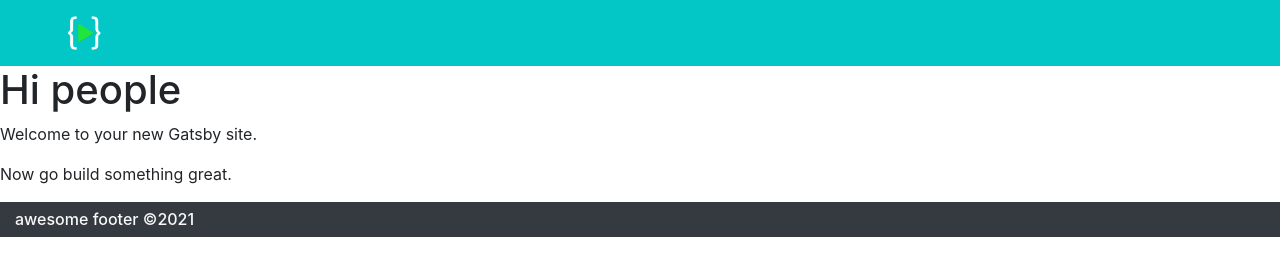
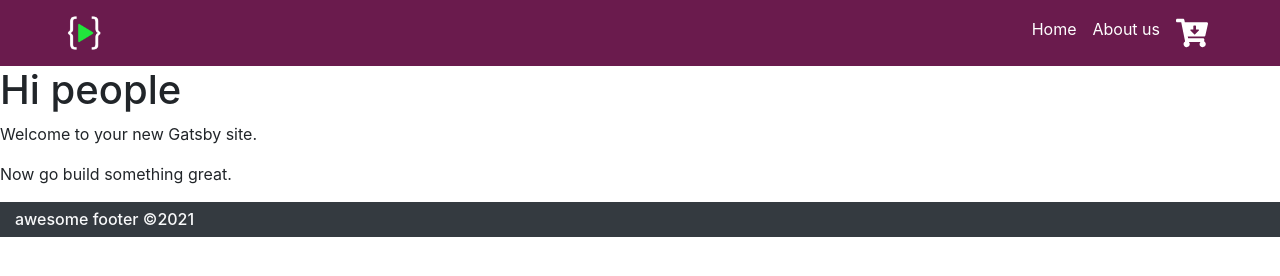
Before and after one commit to pavan-klbg/lcoproject, a Gatsby site: page / in a window 1280 px wide. Built offline with nearby package versions, Linux system fonts and the light colour scheme; Gatsby itself is replaced by a stand-in of ours.

Commit message:
icon added-navbar

```diff
--- a/gatsby-config.js
+++ b/gatsby-config.js
@@ -28,7 +28,7 @@ module.exports = {
         // https://css-tricks.com/meta-theme-color-and-trickery/
         // theme_color: `#663399`,
         display: `minimal-ui`,
-        icon: `src/images/gatsby-icon.png`, // This path is relative to the root of the site.
+        icon: `src/images/logo.png`, // This path is relative to the root of the site.
       },
     },
     // this (optional) plugin enables Progressive Web App + Offline functionality
--- a/package.json
+++ b/package.json
@@ -17,7 +17,8 @@
     "prop-types": "^15.8.0",
     "react": "^17.0.1",
     "react-dom": "^17.0.1",
-    "react-helmet": "^6.1.0"
+    "react-helmet": "^6.1.0",
+    "react-icons": "^4.3.1"
   },
   "devDependencies": {
     "prettier": "^2.5.1"
--- a/src/components/layout.css
+++ b/src/components/layout.css
@@ -1,3 +1,6 @@
 .bg-theme{
-  background-color: #03C6C7;
+  background-color: #6A1B4D;
 }
+.cart-icon{
+  font-size: 2rem;
+}
--- a/src/components/reuseable/Navbar.js
+++ b/src/components/reuseable/Navbar.js
@@ -1,6 +1,7 @@
 import React, { Component } from 'react'
 import {Link} from 'gatsby';
 import logo from '../../images/logo.png';
+import {FaCartArrowDown} from 'react-icons/fa'
 
 
 export default class Navbar extends Component {
@@ -16,6 +17,27 @@ export default class Navbar extends Component {
                 >
                     <span className='text-white'>menu</span>
                 </button>
+                <div className='collapse navbar-collapse show'>
+                    <ul className='navbar-nav ml-auto mr-5'>
+                        <li className="nav-item">
+                            <Link to="/" className='nav-link text-white'>Home</Link>
+
+                        </li>
+                        <li className="nav-item">
+                            <Link to="/" className='nav-link text-white'>About us</Link>
+
+                        </li>
+                        <li className="nav-item">
+                            <Link to="/" className='nav-link text-white'>
+                                <FaCartArrowDown className='cart-icon'/>
+                                </Link>
+
+                        </li>
+
+
+                    </ul>
+
+                </div>
             </nav>
         )
     }
```
Also changed, not shown: 1 other file.
